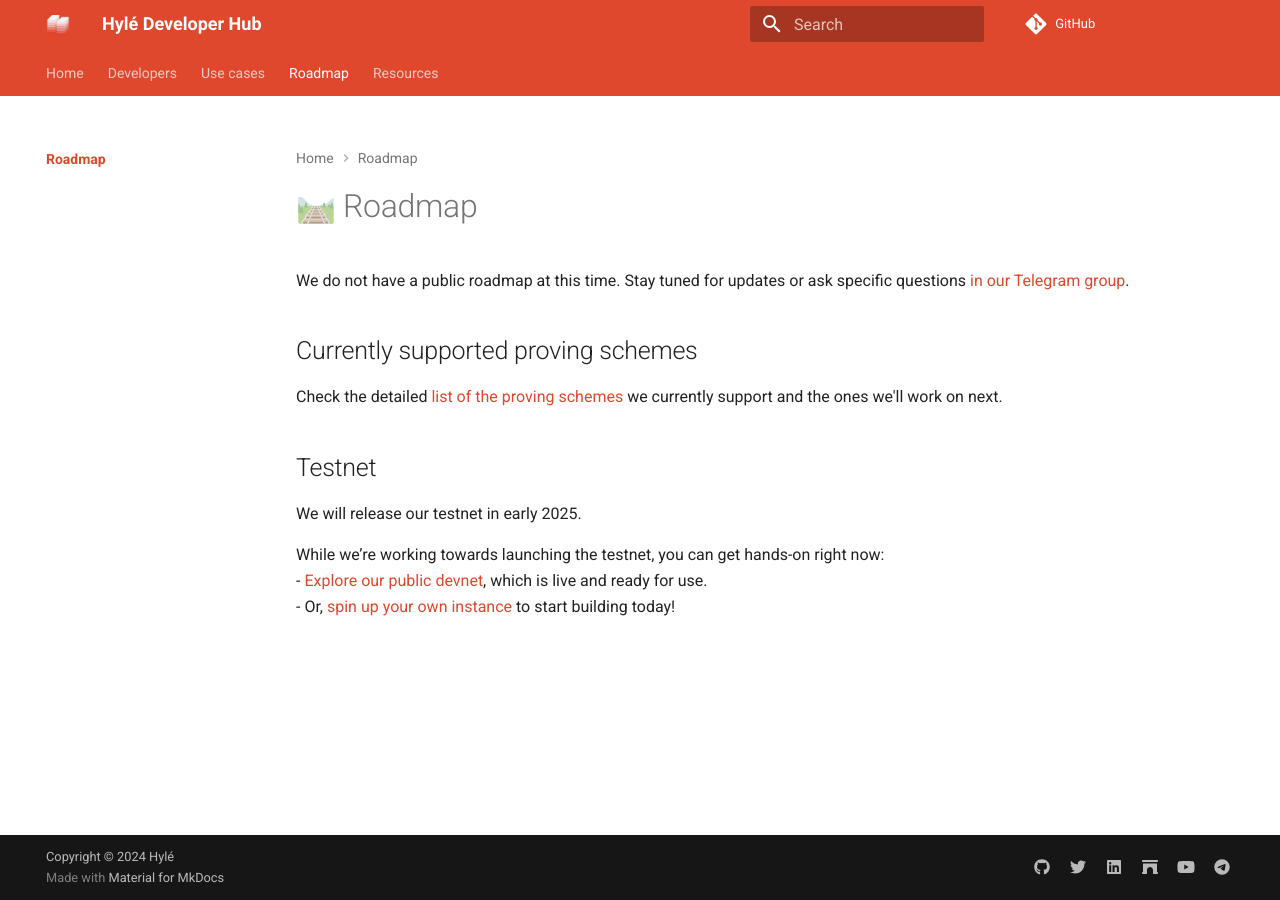
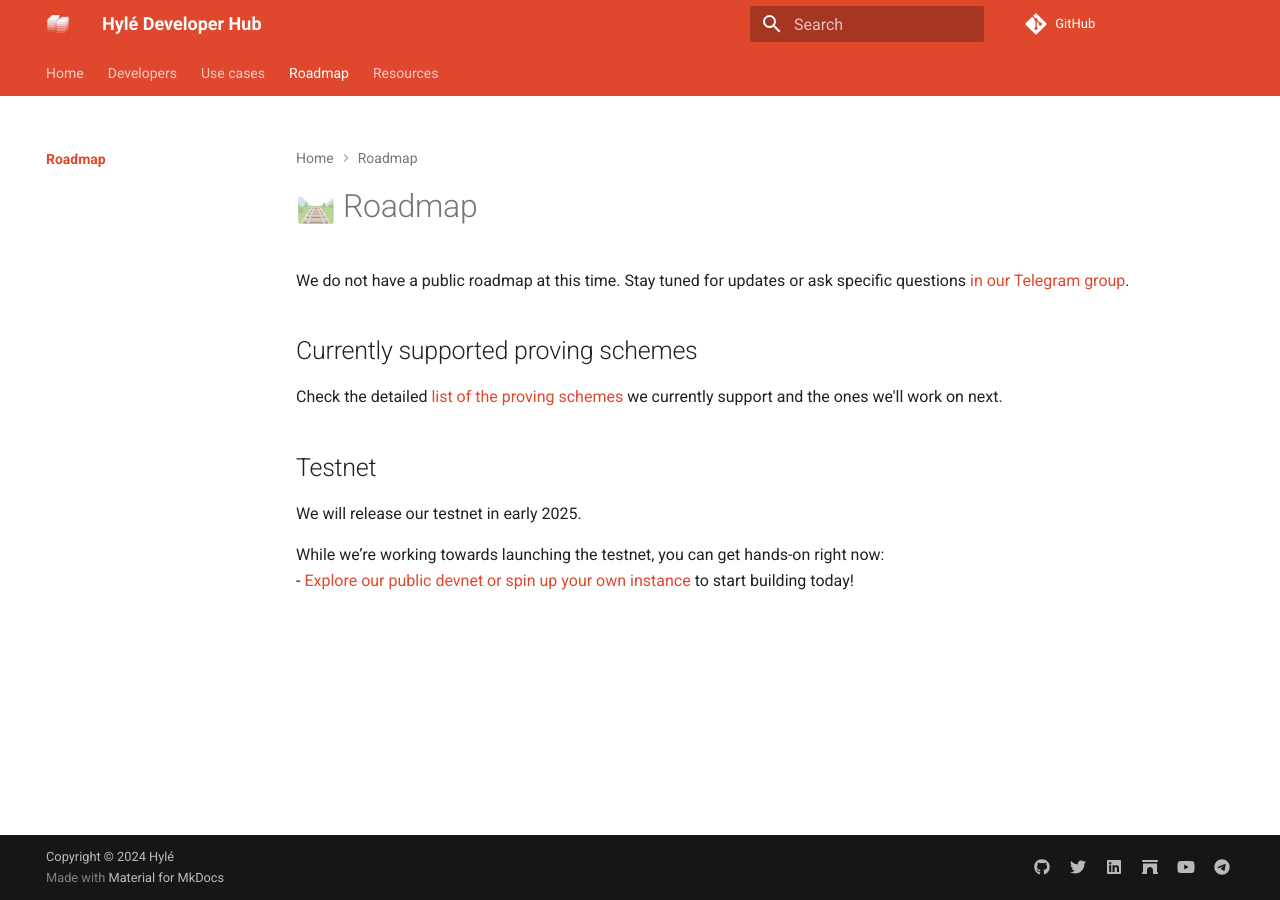
Before and after one commit to Hyle-org/devhub-hyle, an MkDocs documentation site: the page built from docs/roadmap/index.md, in a window 1280 px wide. Built offline with MkDocs 1.6.1 and Material for MkDocs 9.7.7, drawn with Linux system fonts in a browser that asks for light colours; comment, search, counter and statistics services are not loaded.

Commit message:
devnet link

```diff
--- a/docs/roadmap/index.md
+++ b/docs/roadmap/index.md
@@ -15,5 +15,4 @@
 We will release our testnet in early 2025.
 
 While we’re working towards launching the testnet, you can get hands-on right now:
-- [Explore our public devnet](../developers/getting-started/connect-to-devnet.md), which is live and ready for use.
-- Or, [spin up your own instance](../developers/getting-started/run-devnet.md) to start building today!
+- [Explore our public devnet or spin up your own instance](../developers/getting-started/devnet.md) to start building today!
```
Also changed, not shown: docs/developers/getting-started/index.md (+1 -1 lines).
